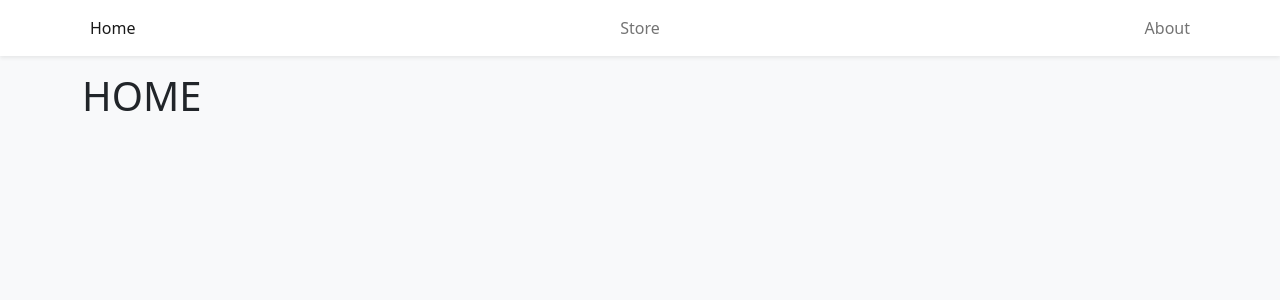
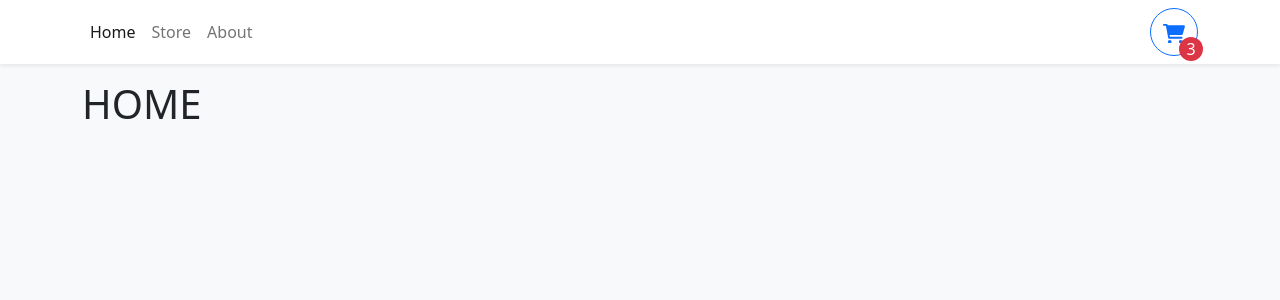
Before and after one commit to chrystianraony/carrinho-de-compras-react, a React (Vite) app: page / in a window 1280 px wide. Shown: the top 300 px of the page. Built offline with nearby package versions, Linux system fonts and the light colour scheme.

Commit message:
Estilizado Navbar

```diff
--- a/src/components/Navbar.tsx
+++ b/src/components/Navbar.tsx
@@ -1,20 +1,49 @@
-import { Container, Nav, Navbar as NavbarBs } from "react-bootstrap";
+import { Button, Container, Nav, Navbar as NavbarBs } from "react-bootstrap";
 import { NavLink } from "react-router-dom";
 
 export function Navbar() {
   return (
-    <NavbarBs className="bg-white shadow-sm mb-3">
+    <NavbarBs sticky="top" className="bg-white shadow-sm mb-3">
       <Container>
-        <Nav>
-          <Nav.Link to="/" as={NavLink}>Home</Nav.Link>
+        <Nav className="me-auto">
+          <Nav.Link to="/" as={NavLink}>
+            Home
+          </Nav.Link>
+          <Nav.Link to="/store" as={NavLink}>
+            Store
+          </Nav.Link>
+          <Nav.Link to="/about" as={NavLink}>
+            About
+          </Nav.Link>
         </Nav>
-        <Nav>
-          <Nav.Link to="/store" as={NavLink}>Store</Nav.Link>
-        </Nav>
-        <Nav>
-          <Nav.Link to="/about" as={NavLink}>About</Nav.Link>
-        </Nav>
+        <Button
+          style={{ width: "3rem", height: "3rem", position: "relative" }}
+          variant="outline-primary"
+          className="rounded-circle"
+        >
+          <svg
+            xmlns="http://www.w3.org/2000/svg"
+            viewBox="0 0 576 512"
+            fill="currentColor"
+          >
+            <path d="M96 0C107.5 0 117.4 8.19 119.6 19.51L121.1 32H541.8C562.1 32 578.3 52.25 572.6 72.66L518.6 264.7C514.7 278.5 502.1 288 487.8 288H170.7L179.9 336H488C501.3 336 512 346.7 512 360C512 373.3 501.3 384 488 384H159.1C148.5 384 138.6 375.8 136.4 364.5L76.14 48H24C10.75 48 0 37.25 0 24C0 10.75 10.75 0 24 0H96zM128 464C128 437.5 149.5 416 176 416C202.5 416 224 437.5 224 464C224 490.5 202.5 512 176 512C149.5 512 128 490.5 128 464zM512 464C512 490.5 490.5 512 464 512C437.5 512 416 490.5 416 464C416 437.5 437.5 416 464 416C490.5 416 512 437.5 512 464z" />
+          </svg>
+          <div
+            className="rounded-circle bg-danger d-flex justify-content-center align-intes-center"
+            style={{
+              color: "white",
+              width: "1.5rem",
+              height: "1.5rem",
+              position: "absolute",
+              bottom: 0,
+              right: 0,
+              transform: "translate(25%,25%)",
+            }}
+          >
+            3
+          </div>
+        </Button>
       </Container>
     </NavbarBs>
-  )
+  );
 }
```
